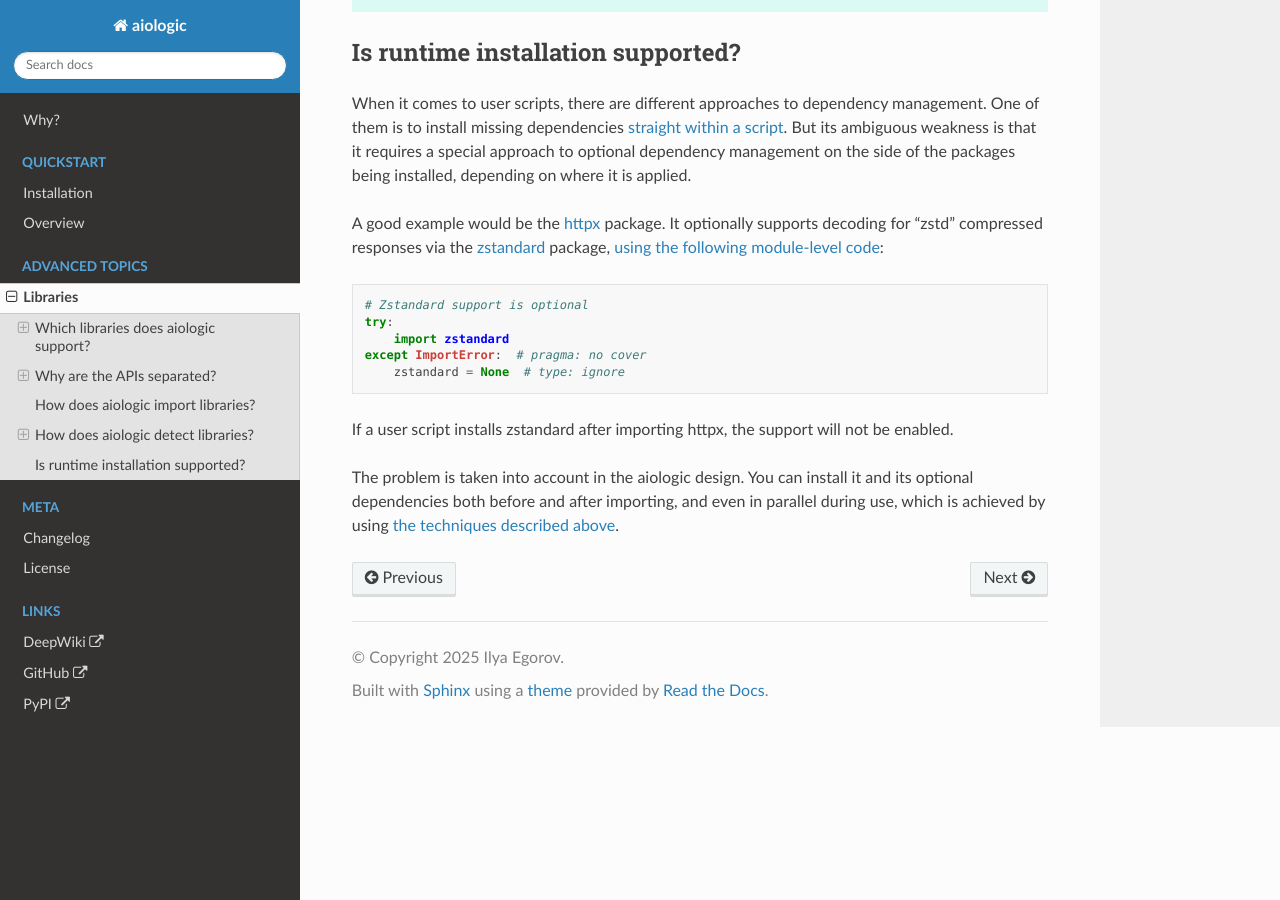
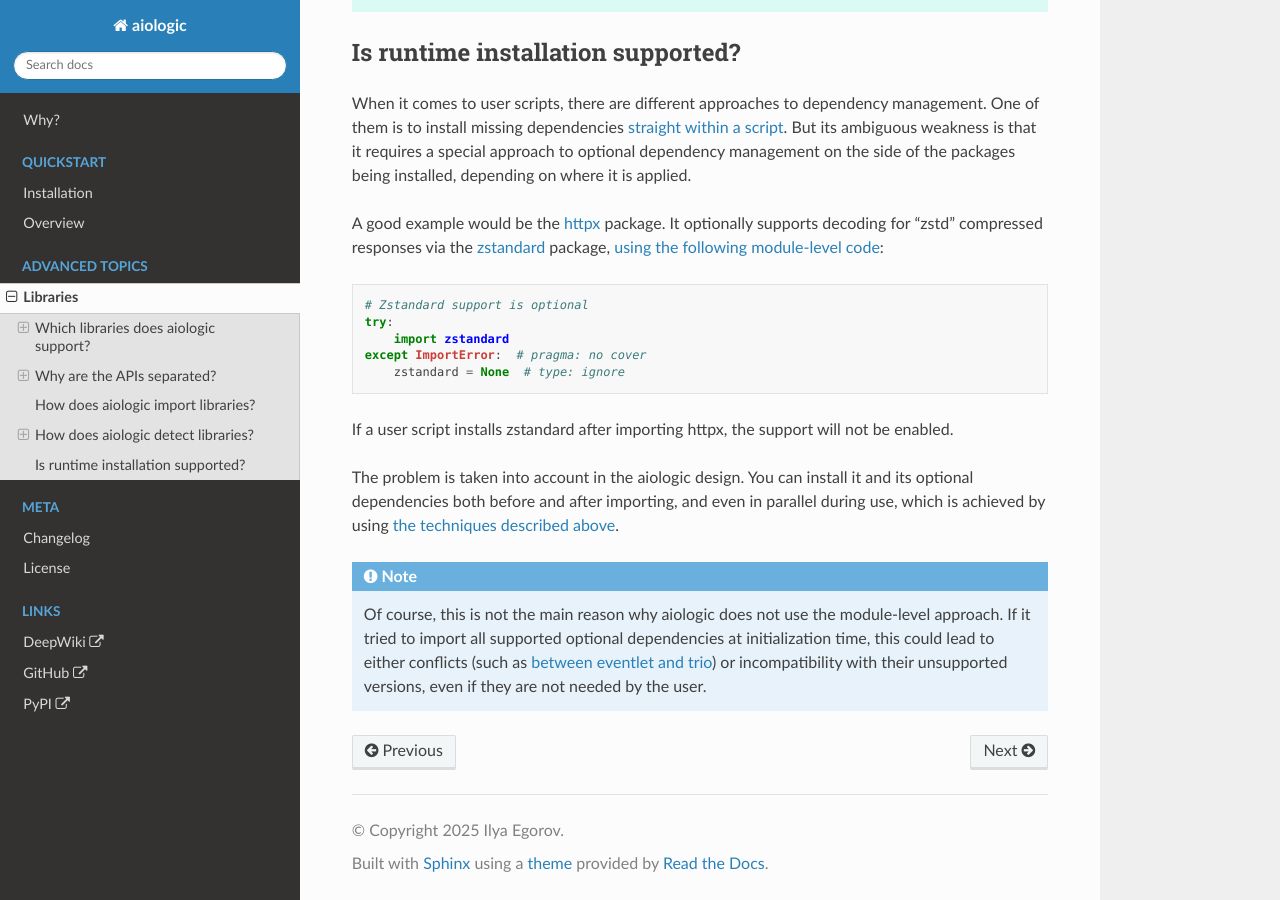
Before and after one commit to x42005e1f/aiologic, a Sphinx documentation site: the page built from docs/libraries.rst, in a window 1280 px wide and 900 px high, scrolled down 9017 px. Built offline with Sphinx 7.4.7 and the Read the Docs theme 3.1.0, drawn with Linux system fonts in a browser that asks for light colours; the version number could not be read and is left out.

Commit message:
docs: add a note about the module-level approach

```diff
--- a/docs/libraries.rst
+++ b/docs/libraries.rst
@@ -524,5 +524,14 @@ and its optional dependencies both before and after importing, and even in
 parallel during use, which is achieved by using `the techniques described above
 <#how-does-aiologic-import-libraries>`_.
 
+.. note::
+
+    Of course, this is not the main reason why aiologic does not use the
+    module-level approach. If it tried to import all supported optional
+    dependencies at initialization time, this could lead to either conflicts
+    (such as `between eventlet and trio <https://github.com/python-trio/trio/
+    issues/3015>`_) or incompatibility with their unsupported versions, even if
+    they are not needed by the user.
+
 .. _httpx: https://www.python-httpx.org/
 .. _zstandard: https://python-zstandard.readthedocs.io/en/stable/
```
